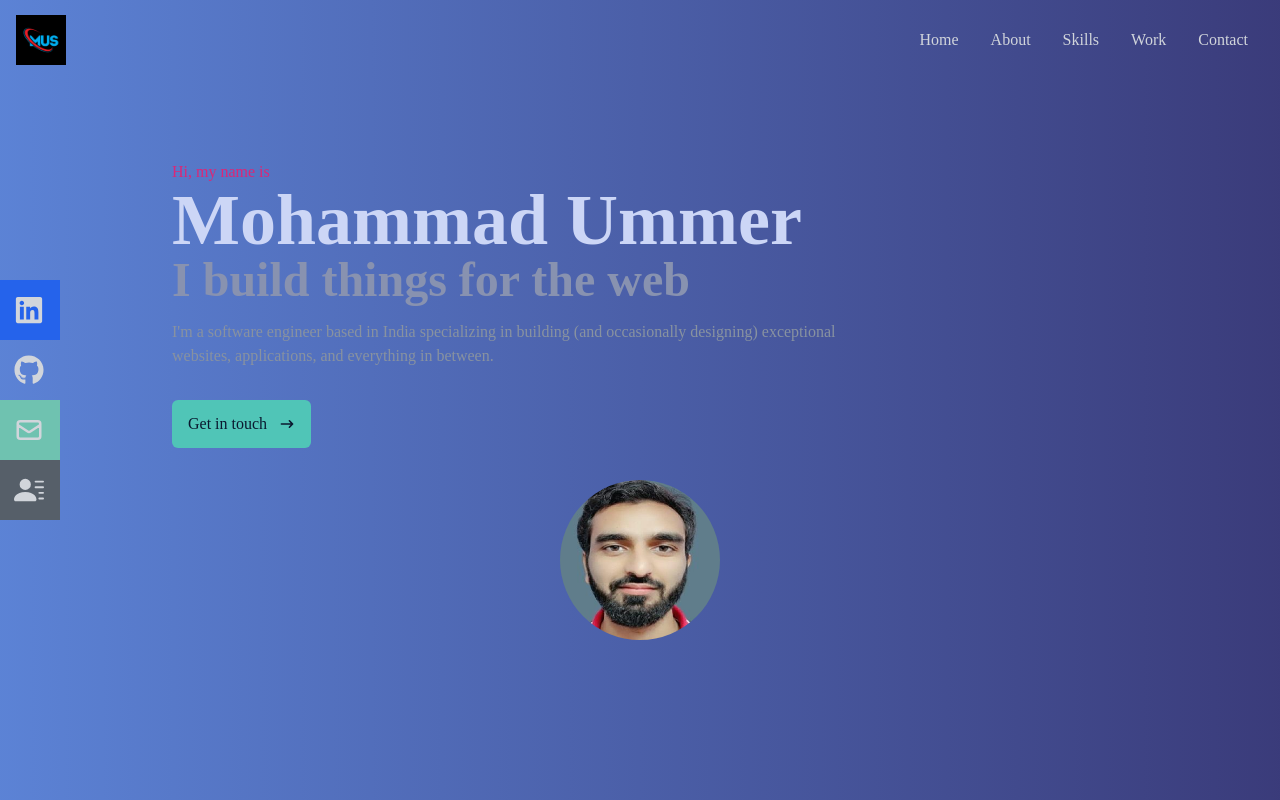
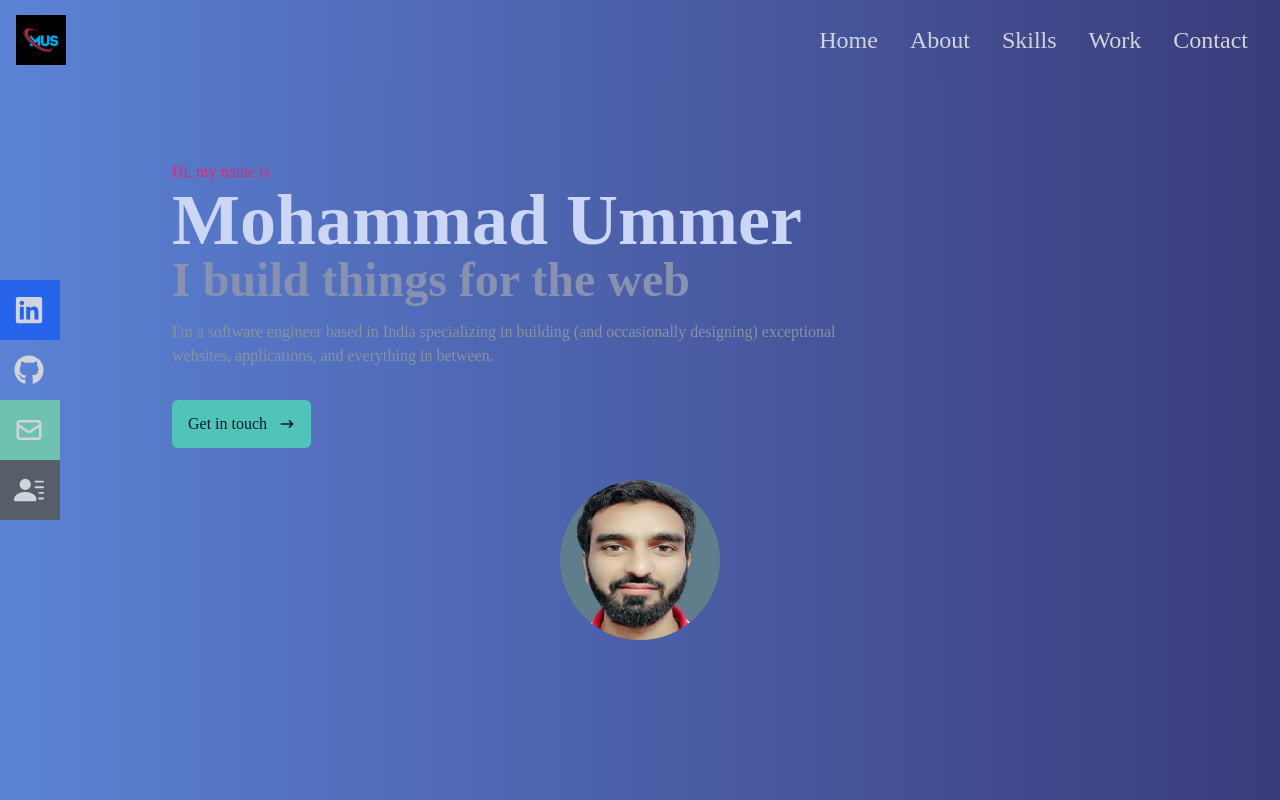
Before and after one commit to ummer53/personal-portfolio, a React (Create React App) app: page / in a window 1280 px wide. Shown: the top 800 px of the page. Built offline with nearby package versions, Linux system fonts and the light colour scheme.

Commit message:
moved navlinks into separate component

```diff
--- a/src/components/NavBar.jsx
+++ b/src/components/NavBar.jsx
@@ -11,31 +11,78 @@ const socialIconArray = [
         id: 1,
         name: 'Linkedin',
         icon: <FaLinkedin size={30}/>,
-        link: 'https://www.linkedin.com/in/mohammad-ummer-7b0b3b1b2/',
+        link: 'https://www.linkedin.com/in/ummer53/',
         color: 'bg-blue-600'
     },
     {
         id: 2,
         name: 'Github',
         icon: <FaGithub size={30}/>,
-        link: 'github.com',
+        link: 'github.com/ummer53',
         color: 'bg-[#33333]'
     },
     {
         id: 3,
         name: 'Email',
         icon: <HiOutlineMail size={30}/>,
-        link: 'github.com',
+        link: 'mailto:mohdumar876@gmail.com',
         color: 'bg-[#6fc2b0]'
     },
     {
         id: 4,
         name: 'Resume',
         icon: <BsFillPersonLinesFill size={30}/>,
-        link: 'github.com',
+        link: 'https://drive.google.com/file/d/1Z3Q4Z3Q3Z3Q3Z3Q3Z3Q3Z3Q3Z3Q3Z3Q3/view?usp=sharing',
         color: 'bg-[#565f69]'
     },
 ]
+
+const navContent = [
+    {
+        id: 1,
+        name: 'Home',
+        link: 'home'
+    },
+    {
+        id: 2,
+        name: 'About',
+        link: 'about'
+    },
+    {
+        id: 3,
+        name: 'Skills',
+        link: 'skills'
+    },
+    {
+        id: 4,
+        name: 'Work',
+        link: 'work'
+    },
+    {
+        id: 5,
+        name: 'Contact',
+        link: 'contact'
+    },
+]
+
+
+const NavLinks = ({handleClick}) => {
+    return (
+        <>
+        {navContent.map((item, index) => {
+            return (
+                <li key={index} className='py-6 text-4xl md:text-2xl'>
+                    <Link to={item.link} smooth={true} duration={500} onClick={handleClick}>
+                            {item.name}
+                    </Link>
+                </li>
+            )
+        })}
+        </>
+    )
+}
+
+
 
 const SocialIconCard = () => {
     return (
@@ -72,64 +119,21 @@ const NavBar = () => {
             </div>
 
             <ul className='hidden md:flex'>
-                <li>
-                    <Link to="home" smooth={true} duration={500}>
-                         Home
-                    </Link>
-                </li>
-                <li>
-                    <Link to="about" smooth={true} duration={500}>
-                         About
-                    </Link>
-                </li>
-                <li>
-                    <Link to="skills" smooth={true} duration={500}>
-                         Skills
-                    </Link>
-                </li>
-                <li>
-                    <Link to="work" smooth={true} duration={500}>
-                         Work
-                    </Link>
-                </li>
-                <li>
-                    <Link to="contact" smooth={true} duration={500}>
-                         Contact
-                    </Link>
-                </li>
+                <NavLinks/>
             </ul>
+
+
             {/* Hamburger */}
             <div onClick={handleClick} className='md:hidden z-10'>
                 {!nav ? <FaBars/> :<FaTimes/>}
             </div>
+
+
             {/* Mobile menu */}
 
             <ul className={!nav ? 'hidden' :' absolute top-0 left-0 w-full h-screen bg-[#0a192f] flex flex-col justify-center items-center'}>
-                <li className='py-6 text-4xl'>
-                    <Link onClick={handleClick} to="home" smooth={true} duration={500}>
-                         Home
-                    </Link>
-                </li>
-                <li className='py-6 text-4xl'>
-                    <Link onClick={handleClick} to="about" smooth={true} duration={500}>
-                         About
-                    </Link>
-                </li>
-                <li className='py-6 text-4xl'>
-                    <Link onClick={handleClick} to="skills" smooth={true} duration={500}>
-                         Skills
-                    </Link>
-                </li>
-                <li  className='py-6 text-4xl'>
-                    <Link onClick={handleClick} to="work" smooth={true} duration={500}>
-                            Work
-                    </Link>
-                </li>
-                <li className='py-6 text-4xl'>
-                    <Link onClick={handleClick} to="contact" smooth={true} duration={500}>
-                            Contact
-                    </Link>
-                </li>
+
+                <NavLinks handleClick={handleClick}/>
             </ul>
 
         </>
@@ -138,27 +142,6 @@ const NavBar = () => {
         <div className='hidden lg:flex fixed flex-col top-[35%] left-0'>
             <ul>
                 <SocialIconCard/>
-
-                {/* <li className='w-[160px] h-[60px] flex justify-between items-center ml-[-100px] hover:ml-[-10px] duration-300 bg-blue-600'>
-                    <a className='flex justify-between items-center w-full text-gray-300' href='/'>
-                        Linkedin<FaLinkedin size={30}/>
-                    </a>
-                </li>
-                <li className='w-[160px] h-[60px] flex justify-between items-center ml-[-100px] hover:ml-[-10px] duration-300 bg-[#33333]'>
-                    <a className='flex justify-between items-center w-full text-gray-300' href='/'>
-                        Github<FaGithub size={30}/>
-                    </a>
-                </li>
-                <li className='w-[160px] h-[60px] flex justify-between items-center ml-[-100px] hover:ml-[-10px] duration-300 bg-[#6fc2b0]'>
-                    <a className='flex justify-between items-center w-full text-gray-300' href='/'>
-                        Email<HiOutlineMail size={30}/>
-                    </a>
-                </li>
-                <li className='w-[160px] h-[60px] flex justify-between items-center ml-[-100px] hover:ml-[-10px] duration-300 bg-[#565f69]'>
-                    <a className='flex justify-between items-center w-full text-gray-300' href='/'>
-                        Resume<BsFillPersonLinesFill size={30}/>
-                    </a>
-                </li> */}
             </ul>
         </div>
     </div>
```
